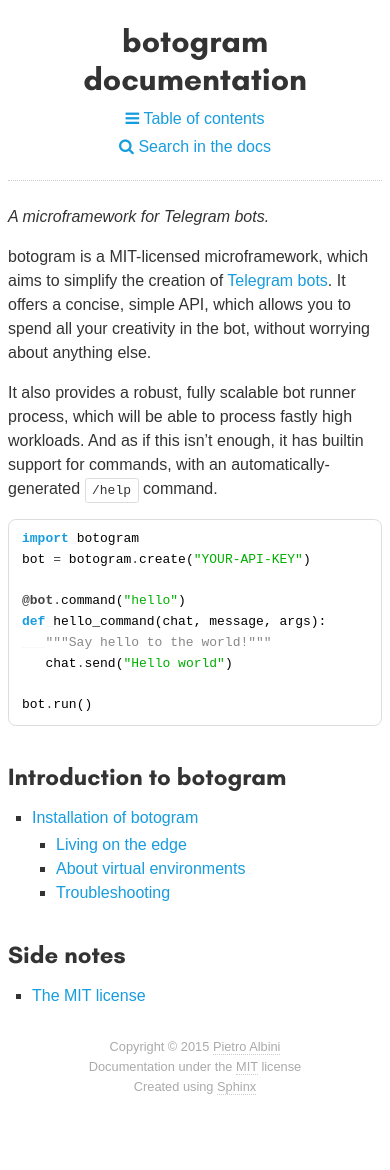
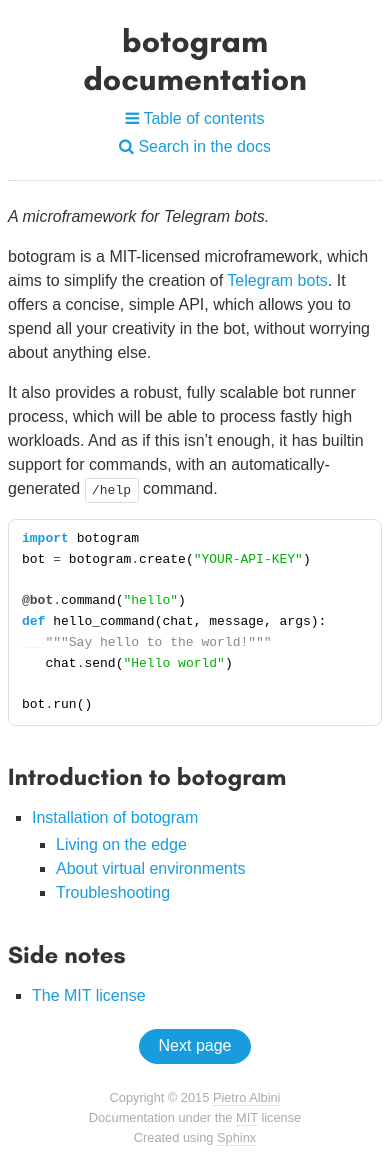
Before and after one commit to python-botogram/botogram, a Sphinx documentation site: the page built from docs/index.rst, in a window 390 px wide. Built offline with Sphinx 7.4.7, drawn with Linux system fonts in a browser that asks for light colours; before the commit the page ends 1119 px from its top, so only the background shows below that.

Commit message:
Added a next button for mobile in the docs

```diff
--- a/docs/_themes/botogram/layout.html
+++ b/docs/_themes/botogram/layout.html
@@ -24,6 +24,13 @@
 {%- block relbar2 -%}{%- endblock -%}
 {%- block footer %}
     <div class="wrapper">
+        {% if next %}
+        <div class="mobile-nav-container">
+            <a class="mobile-nav-button" href="{{ next.link|e }}">
+                Next page
+            </a>
+        </div>
+        {% endif %}
         <div class="footer">
             Copyright &copy; 2015
             <a href="http://pietroalbini.io">Pietro Albini</a>
--- a/docs/_themes/botogram/static/botogram.css
+++ b/docs/_themes/botogram/static/botogram.css
@@ -299,6 +299,10 @@
     margin: 0;
 }
 
+a.mobile-nav-button {
+    display: none;
+}
+
 @media all and (max-width: 60em) {
 
     div.wrapper, div.document {
@@ -325,10 +329,6 @@
         text-align: center;
     }
 
-}
-
-@media all and (max-width: 50em) {
-
     div.buildthedocs-warning:before {
         display: block;
         margin-right: 0;
@@ -345,6 +345,26 @@
         margin-top: 0.7em;
     }
 
+    div.mobile-nav-container {
+        text-align: center;
+        margin: 1em 0;
+    }
+
+    a.mobile-nav-button {
+        display: inline-block;
+        padding: 0.5em 1.2em;
+        background: #179cde;
+        color: #fff;
+        border-radius: 1.2em / 50%;
+        text-align: center;
+        transition: 0.2s all ease-in-out;
+    }
+
+    a.mobile-nav-button:hover {
+        border-bottom-color: transparent;
+        background: #54A9EB;
+    }
+
     div.footer {
         text-align: center;
     }
```
